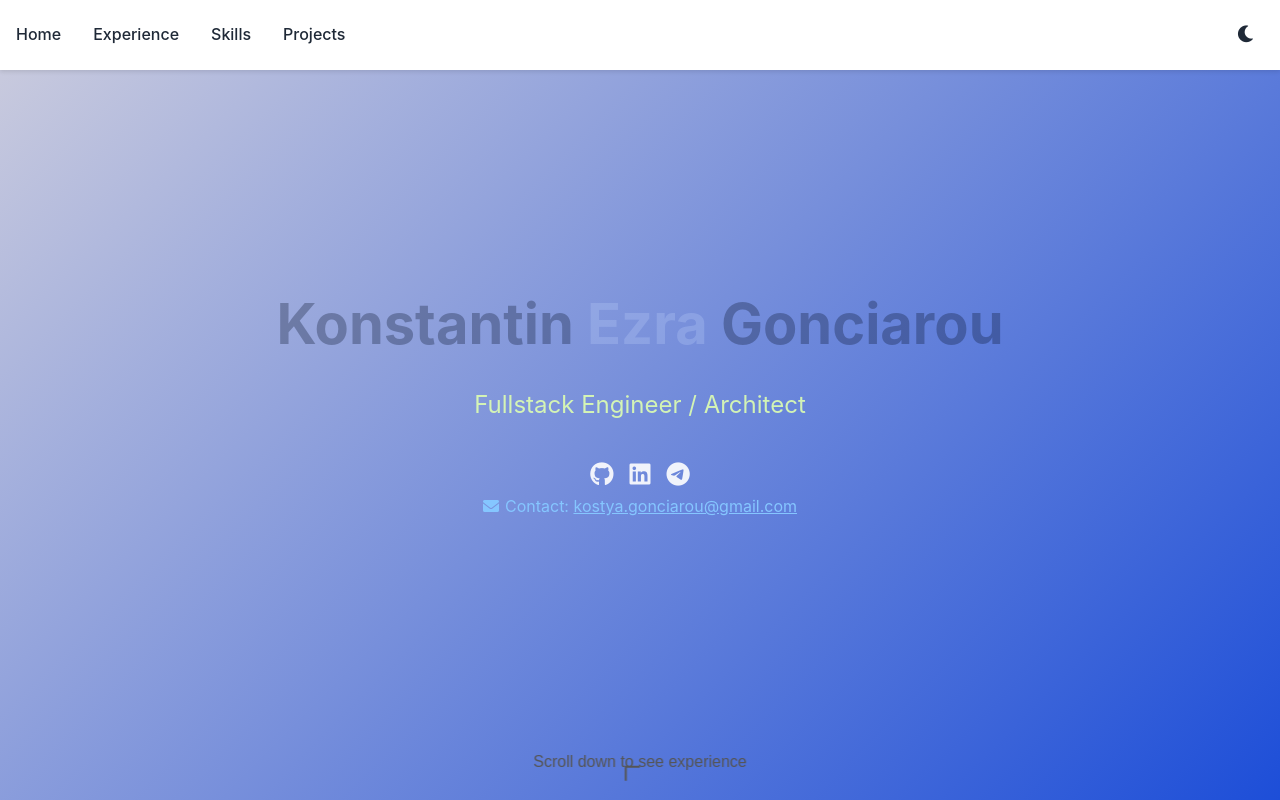
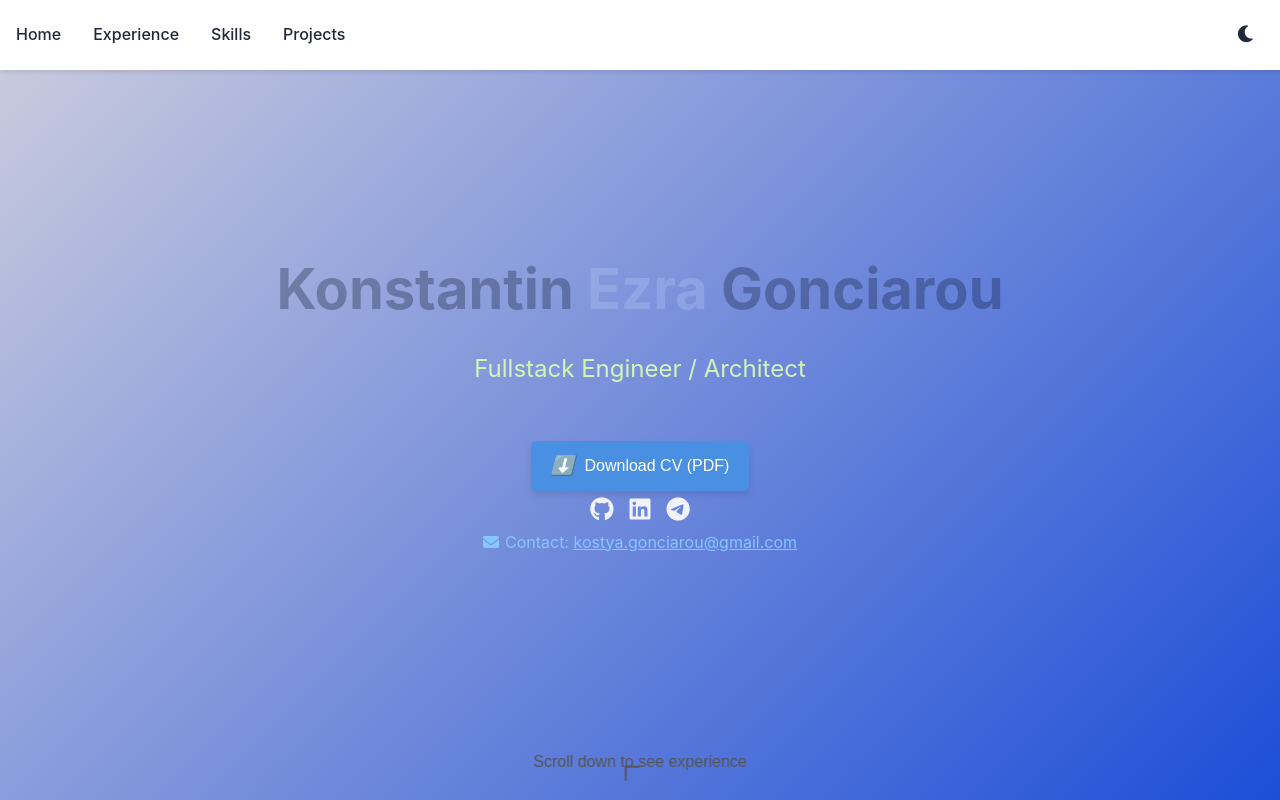
Before and after one commit to ezra-gocci/cv_original, a plain HTML site: page index.html in a window 1280 px wide. Shown: the top 800 px of the page. Drawn offline with Linux system fonts and the light colour scheme.

Commit message:
link to pdf

```diff
--- a/index.html
+++ b/index.html
@@ -24,6 +24,9 @@
         <div class="header-content">
             <h1>Konstantin <span>Ezra</span> Gonciarou</h1>
             <p class="title">Fullstack Engineer / Architect</p>
+            <a href="files/Ezra_Gonciarou_Senior_Software_Engineer_photo.pdf" class="download-btn" download>
+                <i class="icon">⬇️</i> Download CV (PDF)
+            </a>
             <div class="social-links">
                 <a href="https://github.com/ezra-gocci" target="_blank"><i class="fab fa-github"></i></a>
                 <a href="https://www.linkedin.com/in/ezra-gocci" target="_blank"><i class="fab fa-linkedin"></i></a>
```
